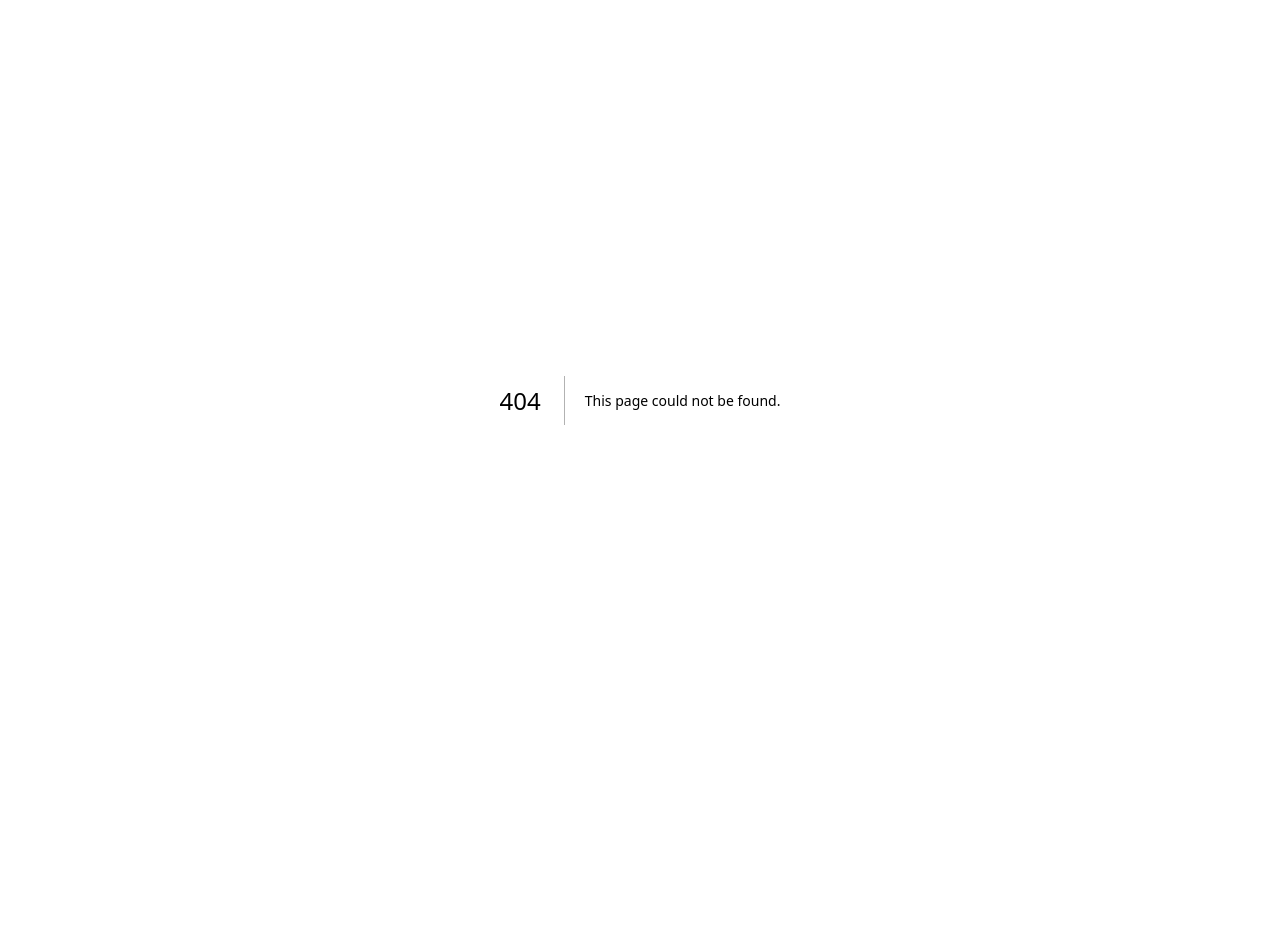
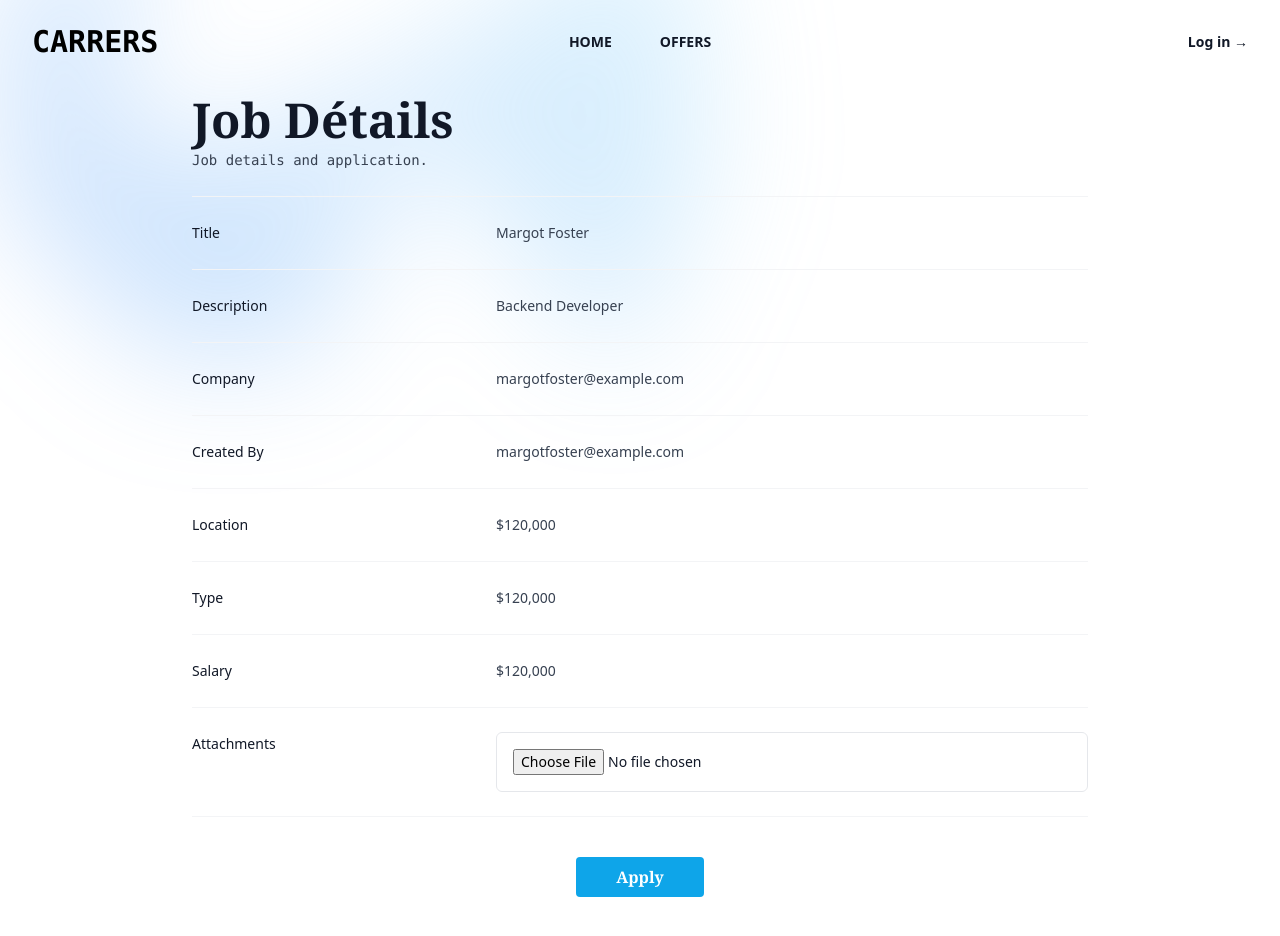
Before and after one commit to walid-lhaila/SIRH-FRONT-END, a Next.js app: page /routes/home/1 in a window 1280 px wide. Before the commit this address had no page. Before the commit the page ends 800 px from the top, so only its background shows below. Built offline with nearby package versions, Linux system fonts and the light colour scheme.

Commit message:
SIRH-20 Feat: CREATE INTERFACE FOR JOB DETAILS AND APPLY AN APPLICATIONS

```diff
--- /dev/null
+++ b/src/app/routes/home/[id]/page.tsx
@@ -0,0 +1,77 @@
+"use client"
+import React from 'react';
+import Navbar from "@/app/components/navbar";
+
+function Page() {
+    return (
+        <>
+            <Navbar/>
+            <div className="absolute inset-x-0 -top-40 -z-10 transform-gpu overflow-hidden blur-3xl sm:-top-80" aria-hidden="true">
+                <div className="relative left-[calc(50%-11rem)] aspect-[1155/678] w-[36.125rem] -translate-x-1/2 rotate-[30deg] bg-gradient-to-tr from-blue-500 to-[#90d9f9] opacity-30 sm:left-[calc(50%-30rem)] sm:w-[72.1875rem]"
+                     style={{
+                         clipPath: "polygon(74.1% 44.1%, 100% 61.6%, 97.5% 26.9%, 85.5% 0.1%, 80.7% 2%, 72.5% 32.5%, 60.2% 62.4%, 52.4% 68.1%, 47.5% 58.3%, 45.2% 34.5%, 27.5% 76.7%, 0.1% 64.9%, 17.9% 100%, 27.6% 76.8%, 76.1% 97.7%, 74.1% 44.1%)"
+                     }}>
+                </div>
+            </div>
+            <div className="pt-24 w-[70%] mx-auto">
+                <div className="px-4 sm:px-0">
+                    <h3 className="font-semibold text-5xl font-serif text-gray-900">Job Détails</h3>
+                    <p className="mt-1 max-w-2xl text-sm/6 font-mono text-gray-700">Job details and application.</p>
+                </div>
+                <div className="mt-6 border-t border-gray-100">
+                    <dl className="divide-y divide-gray-100">
+                        <div className="px-4 py-6 sm:grid sm:grid-cols-3 sm:gap-4 sm:px-0">
+                            <dt className="text-sm/6 font-medium text-gray-900">Title</dt>
+                            <dd className="mt-1 text-sm/6 text-gray-700 sm:col-span-2 sm:mt-0">Margot Foster</dd>
+                        </div>
+                        <div className="px-4 py-6 sm:grid sm:grid-cols-3 sm:gap-4 sm:px-0">
+                            <dt className="text-sm/6 font-medium text-gray-900">Description</dt>
+                            <dd className="mt-1 text-sm/6 text-gray-700 sm:col-span-2 sm:mt-0">Backend Developer</dd>
+                        </div>
+                        <div className="px-4 py-6 sm:grid sm:grid-cols-3 sm:gap-4 sm:px-0">
+                            <dt className="text-sm/6 font-medium text-gray-900">Company</dt>
+                            <dd className="mt-1 text-sm/6 text-gray-700 sm:col-span-2 sm:mt-0">margotfoster@example.com</dd>
+                        </div>
+                        <div className="px-4 py-6 sm:grid sm:grid-cols-3 sm:gap-4 sm:px-0">
+                            <dt className="text-sm/6 font-medium text-gray-900">Created By</dt>
+                            <dd className="mt-1 text-sm/6 text-gray-700 sm:col-span-2 sm:mt-0">margotfoster@example.com</dd>
+                        </div>
+                        <div className="px-4 py-6 sm:grid sm:grid-cols-3 sm:gap-4 sm:px-0">
+                            <dt className="text-sm/6 font-medium text-gray-900">Location</dt>
+                            <dd className="mt-1 text-sm/6 text-gray-700 sm:col-span-2 sm:mt-0">$120,000</dd>
+                        </div>
+                        <div className="px-4 py-6 sm:grid sm:grid-cols-3 sm:gap-4 sm:px-0">
+                            <dt className="text-sm/6 font-medium text-gray-900">Type</dt>
+                            <dd className="mt-1 text-sm/6 text-gray-700 sm:col-span-2 sm:mt-0">$120,000</dd>
+                        </div>
+                        <div className="px-4 py-6 sm:grid sm:grid-cols-3 sm:gap-4 sm:px-0">
+                            <dt className="text-sm/6 font-medium text-gray-900">Salary</dt>
+                            <dd className="mt-1 text-sm/6 text-gray-700 sm:col-span-2 sm:mt-0">$120,000</dd>
+                        </div>
+                        <div className="px-4 py-6 sm:grid sm:grid-cols-3 sm:gap-4 sm:px-0">
+                            <dt className="text-sm/6 font-medium text-gray-900">Attachments</dt>
+                            <dd className="mt-2 text-sm text-gray-900 sm:col-span-2 sm:mt-0">
+                                <ul role="list" className="divide-y divide-gray-100 rounded-md border border-gray-200">
+
+                                    <li className="flex items-center justify-between py-4 pl-4 pr-5 text-sm/6">
+                                        <input
+                                            className="block w-full text-sm text-gray-900 cursor-pointer dark:text-gray-400 focus:outline-none  dark:placeholder-gray-400"
+                                            aria-describedby="file_input_help" id="file_input" type="file"/>
+                                        <input type="hidden" name="status" value="pending"/>
+                                    </li>
+                                </ul>
+                            </dd>
+                        </div>
+                        <div className='flex justify-center py-10'>
+                            <button
+                                className='text-center text-white font-bold  font-serif px-10 py-2 rounded bg-sky-500 hover:bg-sky-600 duration-300'>Apply
+                            </button>
+                        </div>
+                    </dl>
+                </div>
+            </div>
+        </>
+    );
+}
+
+export default Page;
```
